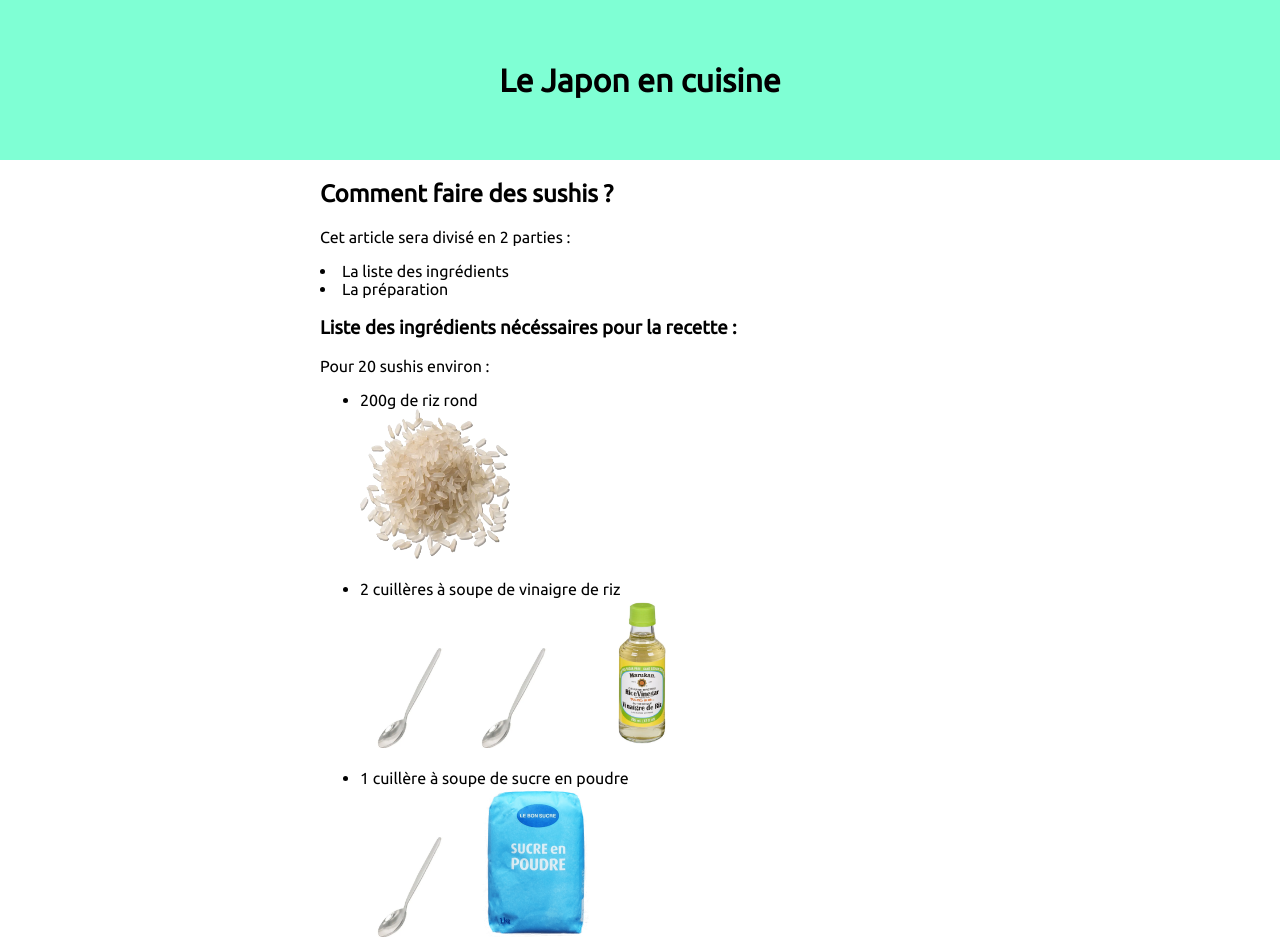
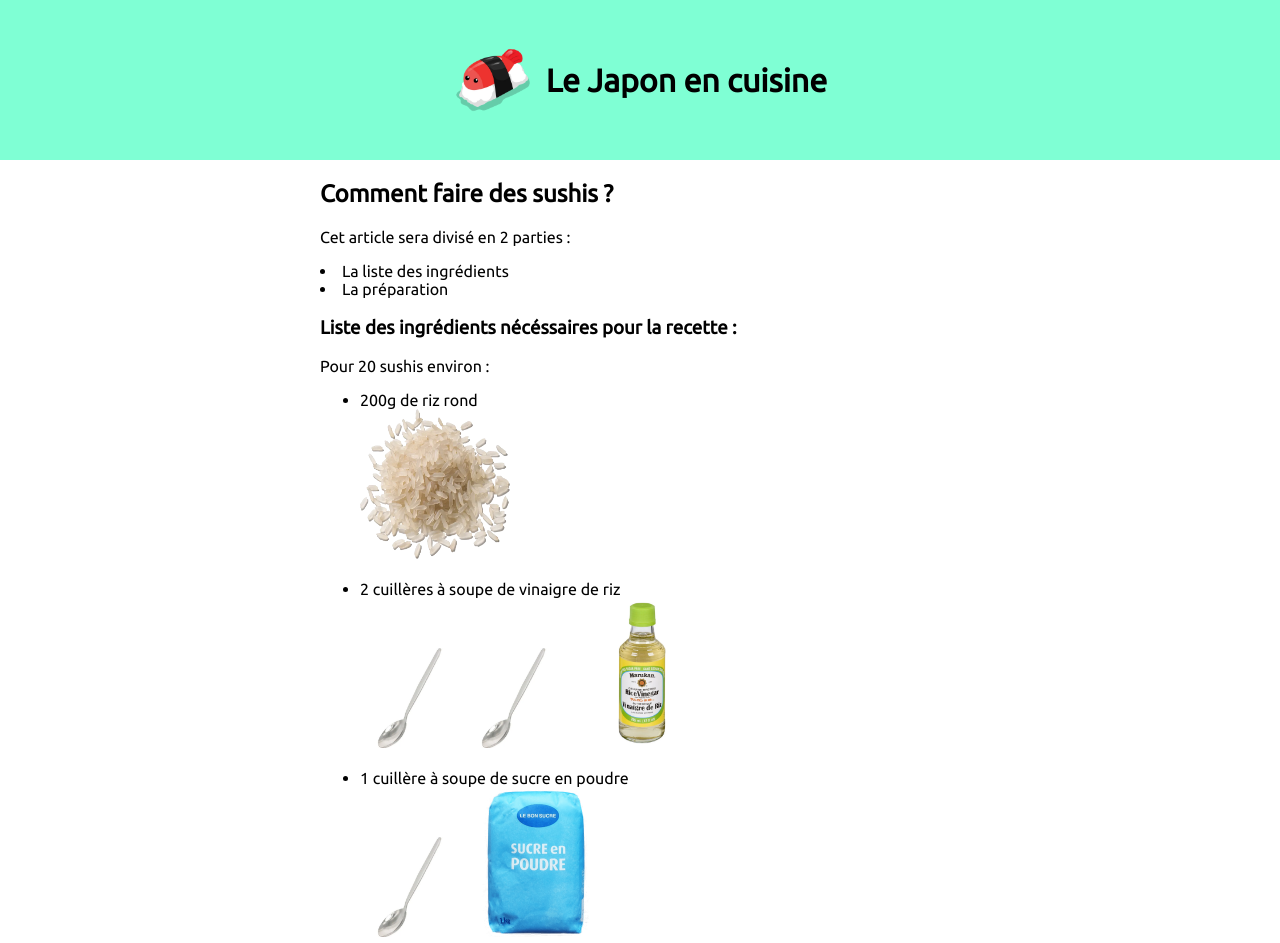
Before and after one commit to fthsslt/lejaponencuisine, a plain HTML site: page index.html in a window 1280 px wide. Shown: the top 943 px of the page. Drawn offline with Linux system fonts and the light colour scheme.

Commit message:
Update index.html

```diff
--- a/index.html
+++ b/index.html
@@ -26,8 +26,8 @@
 
 <body>
     <header>
-       <!--Thomas  <img src="img/logo.webp" alt="image d'un sushi représentatif du logo du site" height="80" width="80">-->
-         <a href="https://www.lejaponencuisine.fr" title="Site web Lejaponencuisine" class="lejaponencuisine">
+       <img src="img/logo.webp" alt="image d'un sushi représentatif du logo du site" height="80" width="80">
+         <a href="https://www.lejaponencuisine.fr" title="Site web Lejaponencuisine" class="lejaponencuisine" id="top">
             <h1>Le Japon en cuisine</h1>
         </a>
     </header>
@@ -158,7 +158,7 @@
         </div>
         <div class="imgfooter">
             <img class="logouniv" src="img/logouniv.webp" alt="logo de l'université Gustave Eiffel" height="50">
-            <img src="img/logo.webp" alt="image d'un sushi représentatif du logo du site" height="70" width="70" alt="">
+            <a href="#top"> <img src="img/logo.webp" alt="image d'un sushi représentatif du logo du site" height="70" width="70" alt=""> </a>
         </div>
 
     </footer>
```
